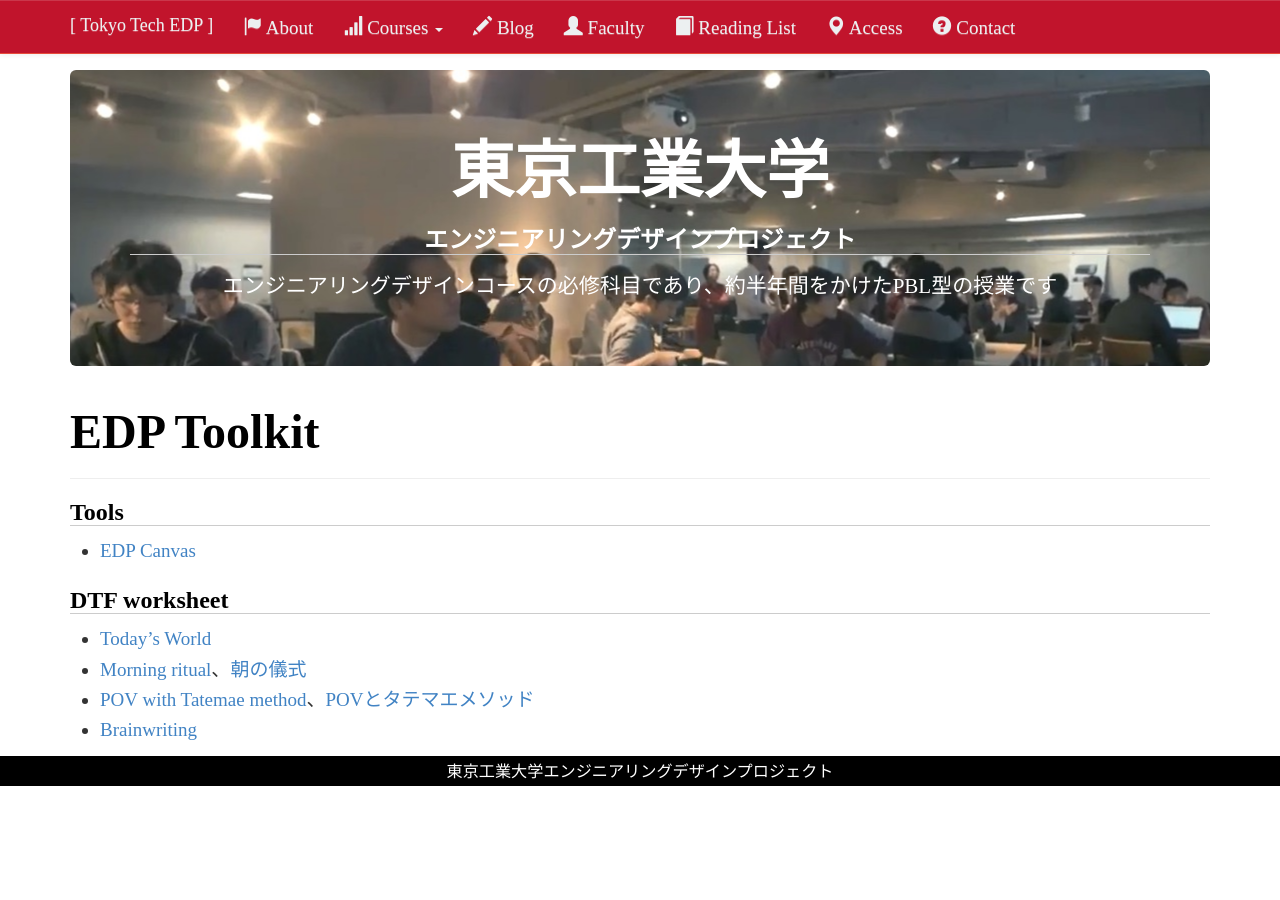
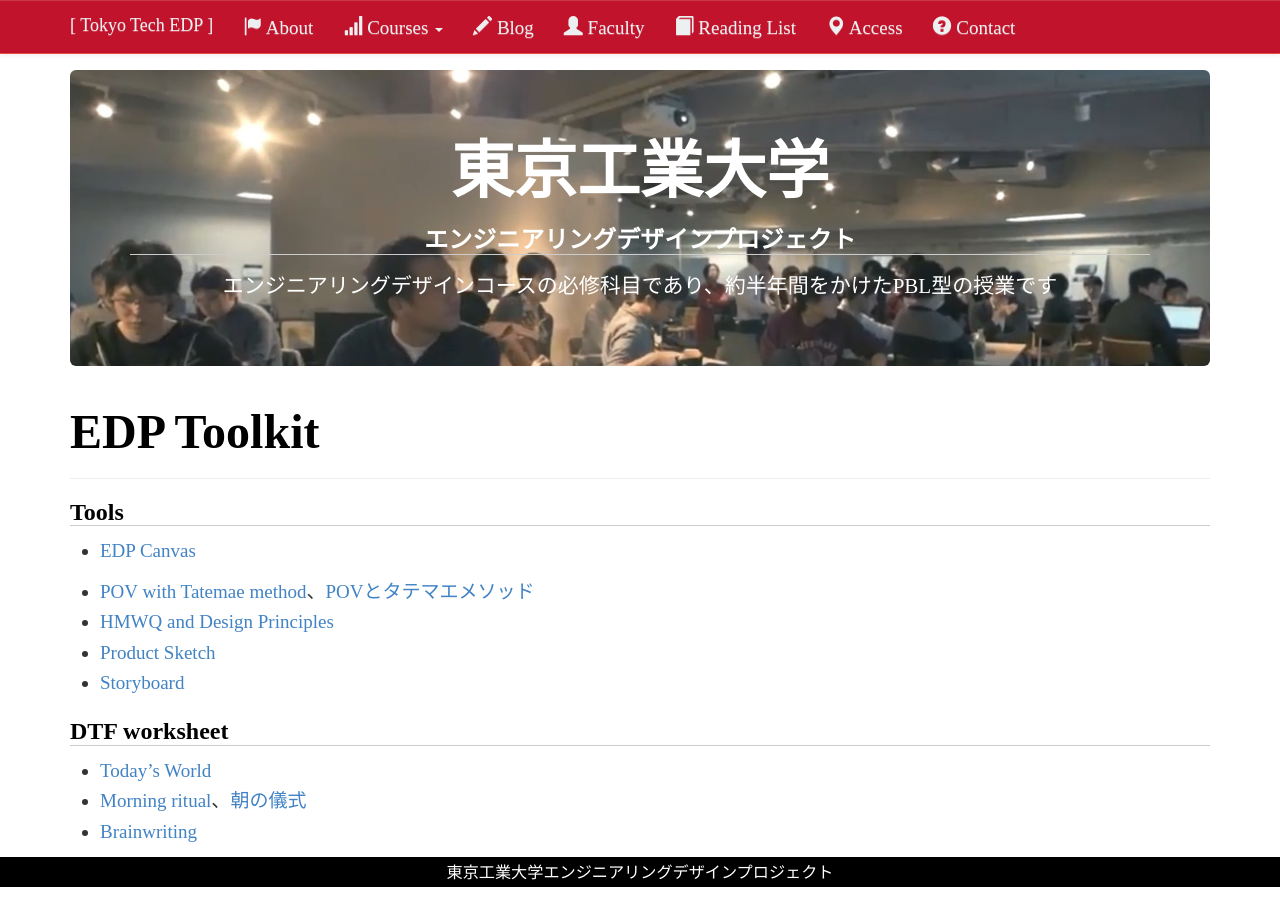
Before and after one commit to titech-edp/titech-edp.github.io, a Jekyll site: the page built from toolkit/index.md, in a window 1280 px wide. Built offline with Jekyll 4.4.1, drawn with Linux system fonts in a browser that asks for light colours; nearby versions of some CDN libraries; library files that are not in the unit come from our copies.

Commit message:
Update toolkit

```diff
--- a/toolkit/index.md
+++ b/toolkit/index.md
@@ -14,9 +14,13 @@
  !-- 6. Story Pines Template
  !-- 7. User Test Script -->
 
+- [POV with Tatemae method](tatemae.pdf)、[POVとタテマエメソッド](tatemae_ja.pdf)
+- [HMWQ and Design Principles](hmwq-design-principles.pdf)
+- [Product Sketch](product-sketch.pdf)
+- [Storyboard](usage_scenario.pdf)
+
 ## DTF worksheet
 
 - [Today's World](todays-world.pdf)
 - [Morning ritual](morning-ritual.pdf)、[朝の儀式](morning-ritual_ja.pdf)
-- [POV with Tatemae method](tatemae.pdf)、[POVとタテマエメソッド](tatemae_ja.pdf)
 - [Brainwriting](brainwriting.pdf)
```
Also changed, not shown: 3 other files.
